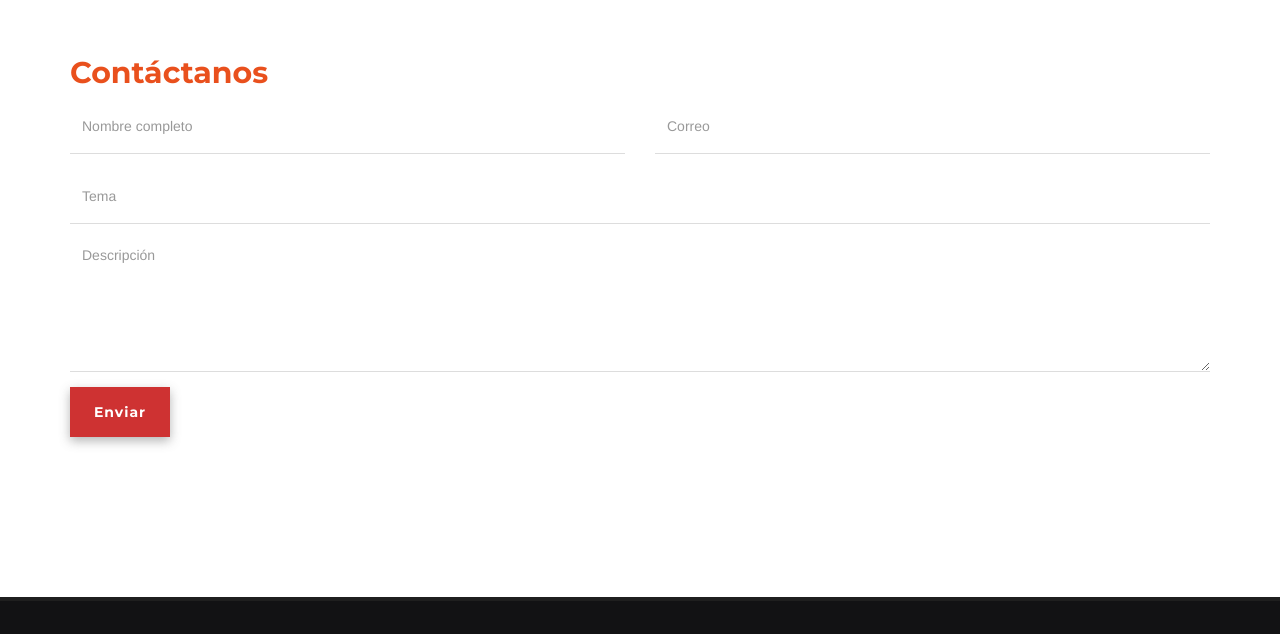
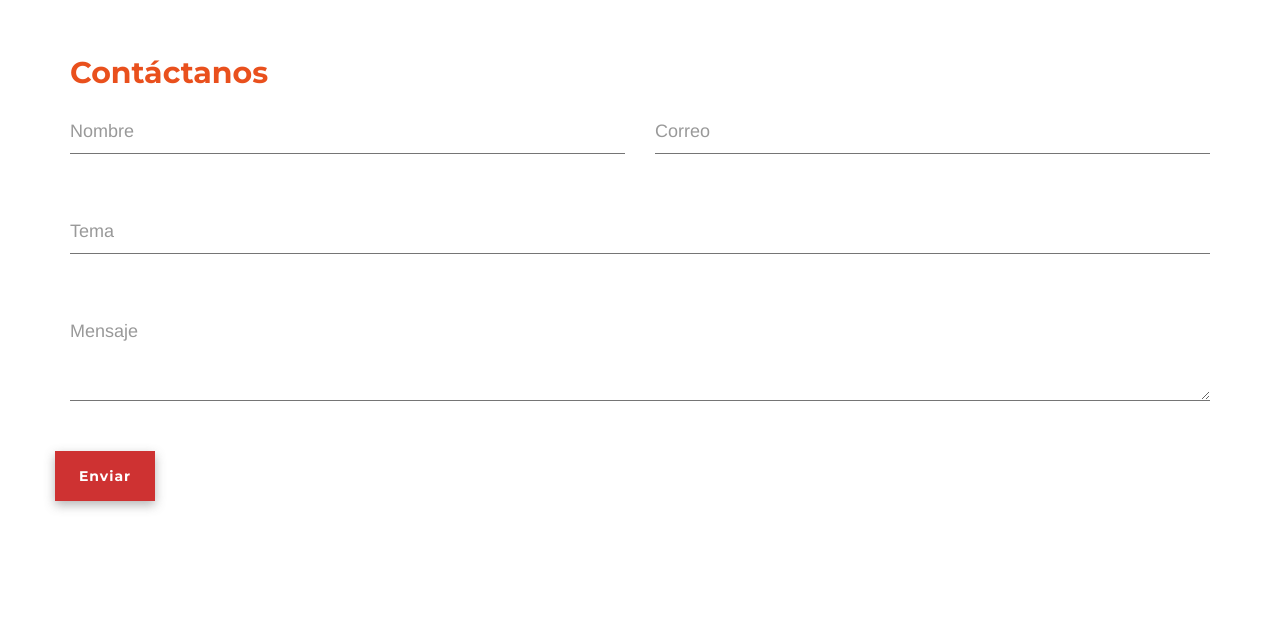
Before and after one commit to enriquejuarez/firstsoft-pwa, a plain HTML site: page index.html in a window 1280 px wide. Shown: the part 3461-4095 px from the top of the page. Drawn offline with Linux system fonts and the light colour scheme.

Commit message:
change elements contact form

```diff
--- a/css/style.css
+++ b/css/style.css
@@ -938,3 +938,42 @@ ul#social li:hover a {
         padding: 10px 5px;
     }
 }
+
+.group            {
+  position:relative;
+margin-bottom:45px;
+}
+input               {
+  font-size:18px;
+  padding:10px 10px 10px 5px;
+  display:block;
+  width:100%;
+  border:none;
+  border-bottom:1px solid #757575;
+}
+input, textarea:focus         { outline:none; }
+label{
+  color:#999;
+  font-size:18px;
+  font-weight:normal;
+  position:absolute;
+  pointer-events:none;
+  left:15px;
+  top:20px;
+  transition:0.2s ease all;
+  -moz-transition:0.2s ease all;
+  -webkit-transition:0.2s ease all;
+}
+textarea{
+    border: none;
+    border-bottom:1px solid #757575;
+    width: 100%;
+}
+.active        {
+  top:-5px;
+  font-size:14px;
+  color:#E9501D;
+  textarea{
+    top:-10px;
+  }
+}
--- a/index.html
+++ b/index.html
@@ -4,6 +4,7 @@
         <meta charset="utf-8">
         <meta name="viewport" content="width=device-width, user-scalable=no, initial-scale=1.0, maximum-scale=1.0, minimum-scale=1.0">
         <meta http-equiv="x-ua-compatible" content="ie=edge">
+        <meta name=”description” content="Desarrollamos Software con calidad y modernidad que cubre todas del giro de tu negocio o proyecto. Plataforma Web, iOS, Android, PWA, App Web.">
         <title>FirstSoft - Desarrollo de Software Profesional</title>
         <!-- manifest -->
         <link rel="manifest" href="./manifest.json">
@@ -65,7 +66,7 @@
                     </button>
                     <a class="navbar-brand" href="#home">
                         <span class="logo-wraper logo-white">
-                            <img src="images/Logo.png" alt="logo" id="logo">FirstSoft
+                            <img src="images/Logo.png" alt="Logo principal" id="logo">FirstSoft
                         </span>
                     </a>
                 </div>
@@ -88,7 +89,7 @@
                 <div class="sliding-card-with-bottom-image text-center padding-top-90">
                     <h1 class="typewrite" data-period="1000" data-type='[ "Desarrollo Web", "Apps", "Diseño gráfico", "Aplicaciones progresivas" ]'></h1>
                     <div class="image-container text-center sm-display-none">
-                        <img class="img-responsive" src="images/header1.png" alt="">
+                        <img class="img-responsive" src="images/header1.png" alt="Imagen encabezado">
                     </div>
                 </div>
             </div>
@@ -147,7 +148,7 @@
                     </div>
                 </div>
                 <div class="col-sm-6 bg-image-fit-50" >
-                    <img src="./images/1_back.png" alt="Desarrollo web" class="img-responsive max-width-100">
+                    <img src="./images/1_back.png" alt="Desarrollo web" class="img-responsive max-width-100" alt="Diseño gráfico">
                 </div>
             </div>
         </div>
@@ -160,7 +161,7 @@
             </div>
             <div class="row">
                 <div class="col-md-4">
-                    <img class="img-responsive" src="images/hand_phone.png" alt="">
+                    <img class="img-responsive" src="images/hand_phone.png" alt="Aplicacióm móvil">
                 </div>
                 <div class="col-md-8">
                     <div class="row">
@@ -247,7 +248,7 @@
                     <div id="testimonial-slider" class="owl-carousel">
                         <div class="testimonial">
                             <div class="pic">
-                                <img src="./images/logotipo_flash_toner.png">
+                                <img src="./images/logotipo_flash_toner.png" alt="Cliente 1">
                             </div>
                             <div class="testimonial-content">
                                 <p>Lorem ipsum dolor sit amet, consectetur adipisicing elit. Amet eum excepturi incidunt
@@ -262,7 +263,7 @@
 
                         <div class="testimonial">
                             <div class="pic">
-                                <img src="./images/logotipo_oxxo.png">
+                                <img src="./images/logotipo_oxxo.png" alt="Cliente 12">
                             </div>
                             <div class="testimonial-content">
                                 <p>Lorem ipsum dolor sit amet, consectetur adipisicing elit. Amet eum excepturi incidunt
@@ -277,7 +278,7 @@
 
                         <div class="testimonial">
                             <div class="pic">
-                                <img src="./images/logotipo_soriana.png">
+                                <img src="./images/logotipo_soriana.png" alt="Cliente 3">
                             </div>
                             <div class="testimonial-content">
                                 <p>Lorem ipsum dolor sit amet, consectetur adipisicing elit. Amet eum excepturi incidunt
@@ -300,19 +301,26 @@
             <h2 class="titlesection">Contáctanos</h2>
                <div class="row">
                     <form action="#" method="post" class="wow fadeInUp" id="contact-form" role="form" data-wow-delay="0.8s">
-                        <h6 class="text-success">Tu mensaje ha sido enviado.</h6>
-                        <h6 class="text-danger">Error al enviar el mensaje</h6>
-                        <div class="col-md-6 col-sm-6">
+                        <!-- <div class="col-md-6 col-sm-6">
                             <input id="namefull" type="text" class="form-control" id="cf-name" name="name" placeholder="Nombre completo">
+                        </div> -->
+                        <div class="group col-md-6 col-sm-6">
+                            <input type="text" id="namefull" class="field">
+                            <label for="namefull">Nombre</label>
                         </div>
-                        <div class="col-md-6 col-sm-6">
-                            <input type="email" class="form-control" id="cf-email" name="email" placeholder="Correo" required>
+                        <div class="group col-md-6 col-sm-6">
+                            <input type="email" id="email" class="field" id="cf-email" required>
+                            <label for="email">Correo</label>
                         </div>
-                        <div class="col-md-12 col-sm-12">
-                            <input type="text" class="form-control" id="cf-subject" name="subject" placeholder="Tema">
-                            <textarea class="form-control" rows="6" id="cf-message" name="message" placeholder="Descripción"></textarea>
-                            <button type="submit" class="btn" id="cf-submit" name="submit">Enviar</button>
+                        <div class="group col-md-12 col-sm-12">
+                            <input type="text" class="field" id="cf-subject" name="subject">
+                            <label for="subject">Tema</label>
                         </div>
+                        <div class="group col-md-12 col-sm-12">
+                            <textarea class="field" rows="6" id="cf-message" name="message"></textarea>
+                            <label for="message">Mensaje</label>
+                        </div>
+                        <button type="submit" class="btn" id="cf-submit" name="submit">Enviar</button>
                     </form>
                 </div>
             </div>
@@ -323,7 +331,7 @@
                 <div class="col-md-8">
                     <div class="footer-left-content">
                         <div class="logo-colored">
-                            <img src="images/logo_color.png" alt="">FirstSoft
+                            <img src="images/logo_color.png" alt="Logo info">FirstSoft
                         </div>
                         <div class="content">
                             <p class="margin-bottom-30 margin-top-30">Lorem ipsum dolor sit amet, consectetur adipisicing elit. Dolores, sint quod eaque praesentium iure! Minus, dolores vero, mollitia incidunt eum veniam libero delectus voluptate tenetur nisi itaque suscipit nihil vitae!</p>
--- a/js/script.js
+++ b/js/script.js
@@ -19,7 +19,6 @@ $(document).ready(function() {
 		pagination:false,
 		navigation:true,
 		navigationText:["<i class='fa fa-angle-left'></i>","<i class='fa fa-angle-right'></i>"]
-
 	});
 	/* Navigation Menu*/
 	var offsettop = $('.navbar').offset().top;
@@ -322,7 +321,17 @@ $(document).ready(function() {
         navigation:false,
         navigationText:["",""],
         slideSpeed:1000,
-            autoPlay:true
+        autoPlay:false
+    });
+    $(".field").on('focusin',function(){
+        $(this).next().addClass("active");
+    });
+
+    $(".field").on('focusout',function(){
+        var inputValue = $(this).val();
+        if(!inputValue) {
+            $(this).next().removeClass("active");
+        }
     });
 
 });
```
Lines whose indentation alone changed are shown as unchanged.
